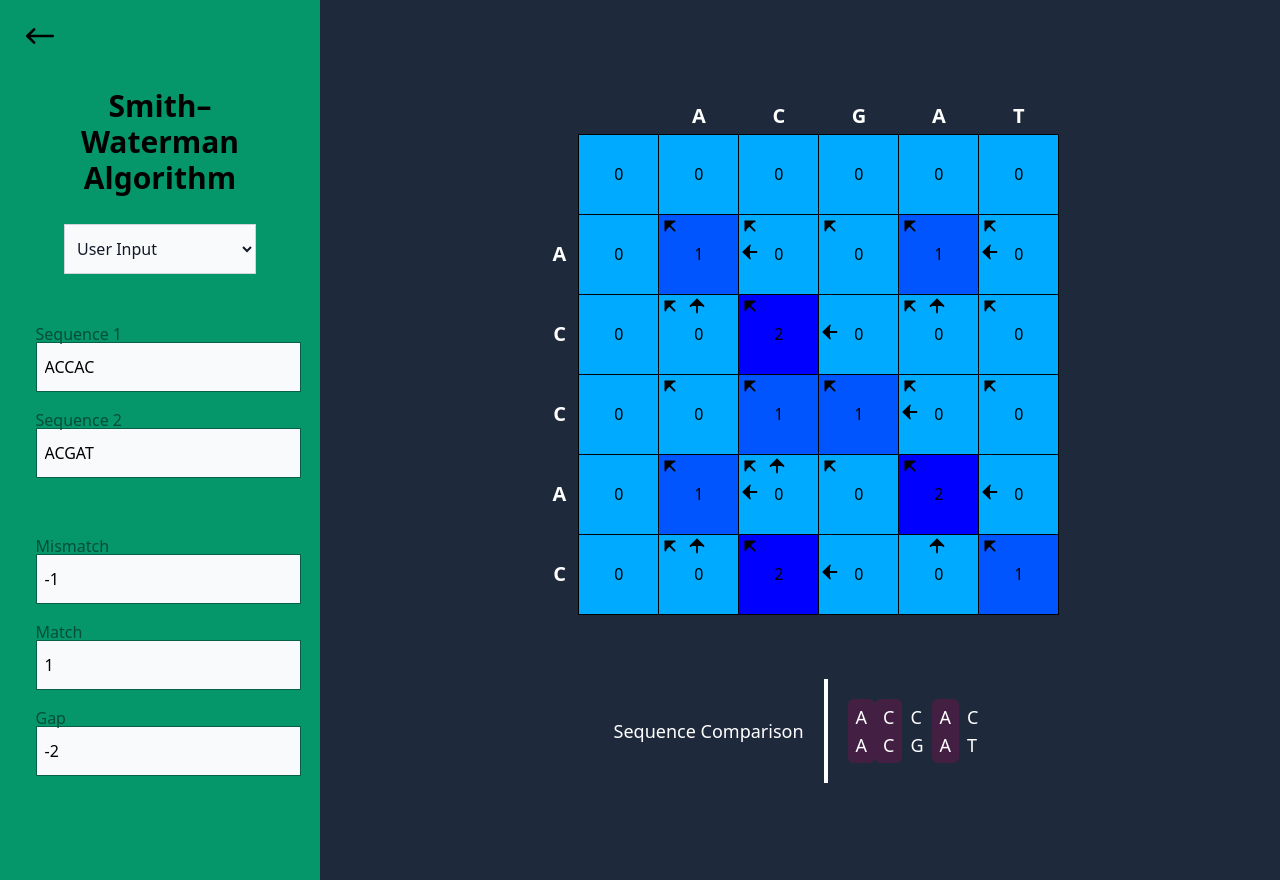
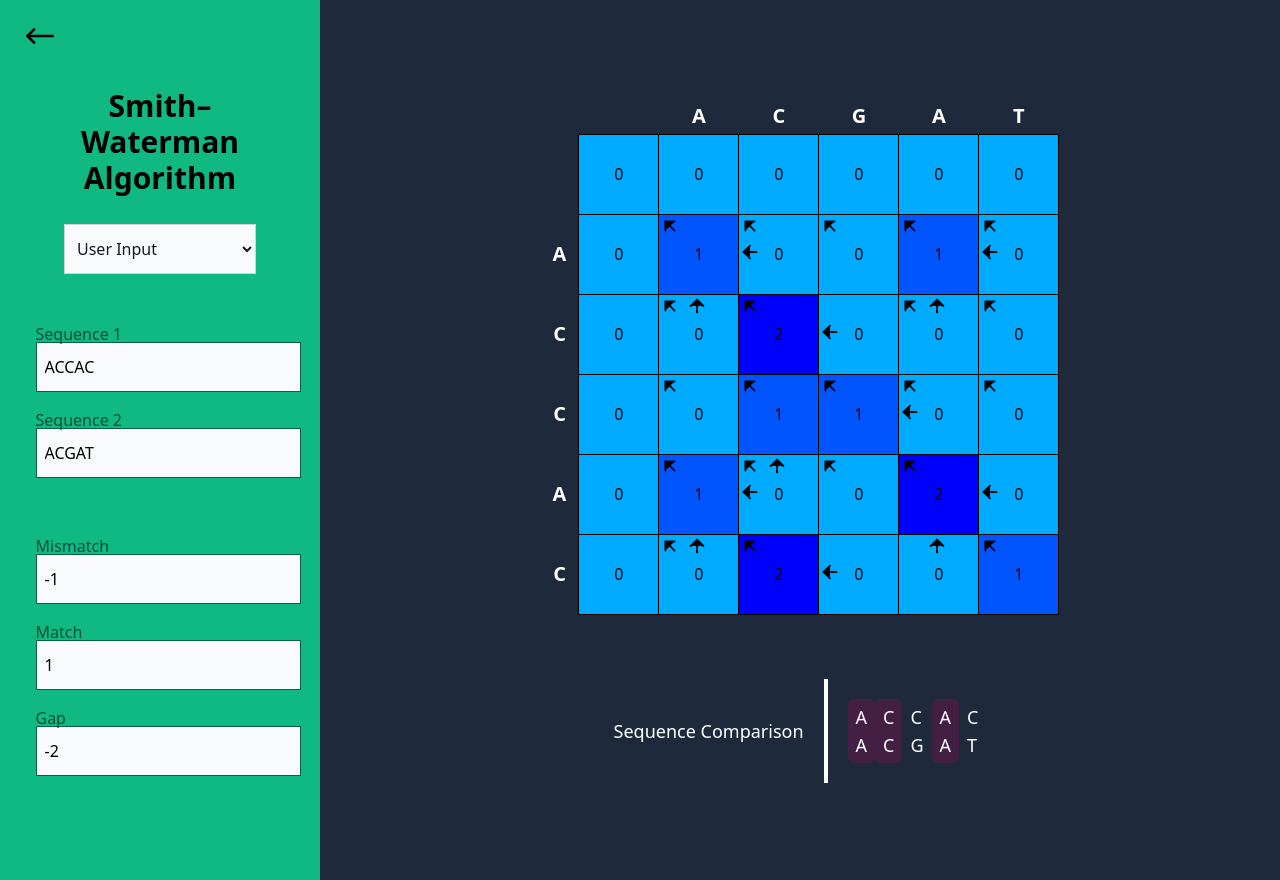
Before and after one commit to ANUSHKALA/sequence_alignment_visualizer, a Next.js app: page /local in a window 1280 px wide. Built offline with nearby package versions, Linux system fonts and the light colour scheme.

Commit message:
small changes

```diff
--- a/pages/global.js
+++ b/pages/global.js
@@ -74,7 +74,7 @@ const Global = () => {
 
   return (
     <div className="grid md:grid-cols-4 h-full w-screen">
-      <div className="grid md:col-span-1 bg-emerald-600">
+      <div className="grid md:col-span-1 bg-emerald-500">
         <div>
           <div className="mt-3 ml-4">
             <Link href="/">
--- a/pages/local.js
+++ b/pages/local.js
@@ -74,7 +74,7 @@ const Local = () => {
 
   return (
     <div className="grid md:grid-cols-4 h-screen w-screen">
-      <div className="grid md:col-span-1 bg-emerald-600">
+      <div className="grid md:col-span-1 bg-emerald-500">
         <div>
           <div className="mt-3 ml-4">
             <Link href="/">
```
